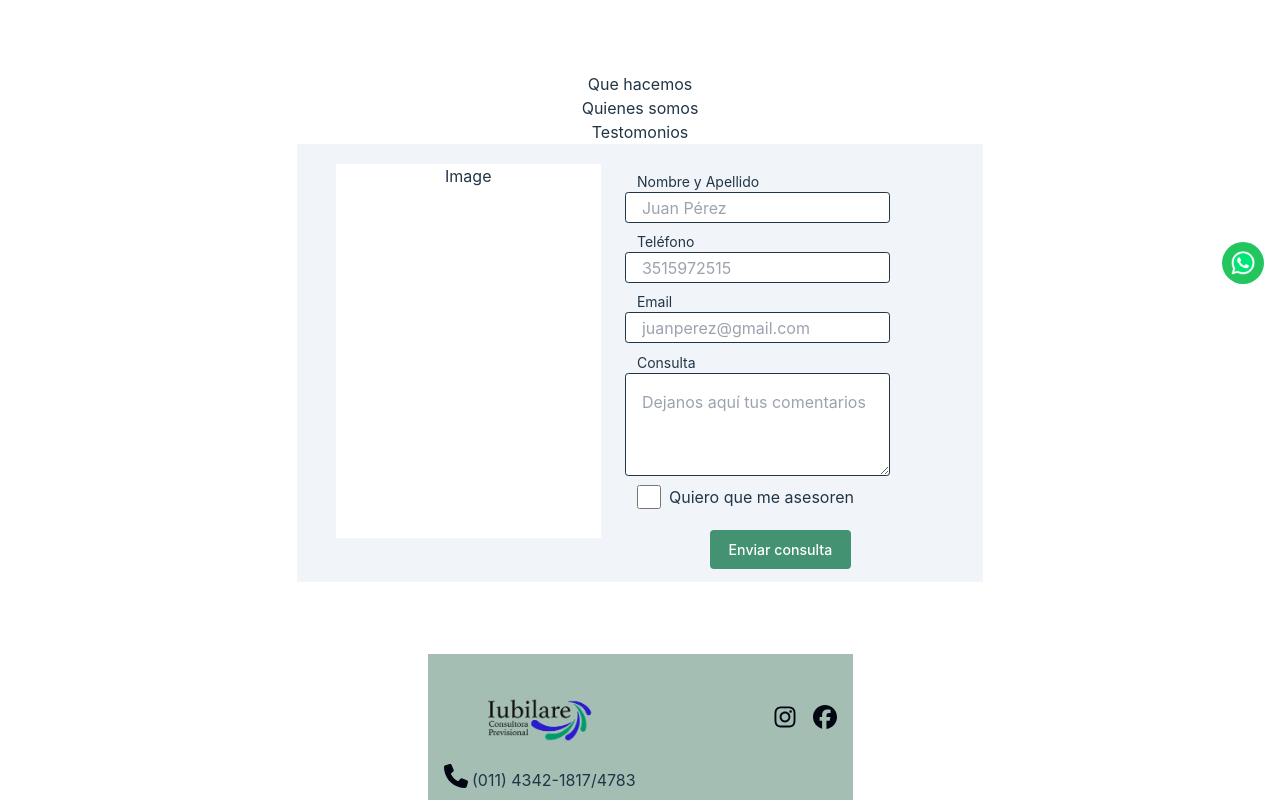
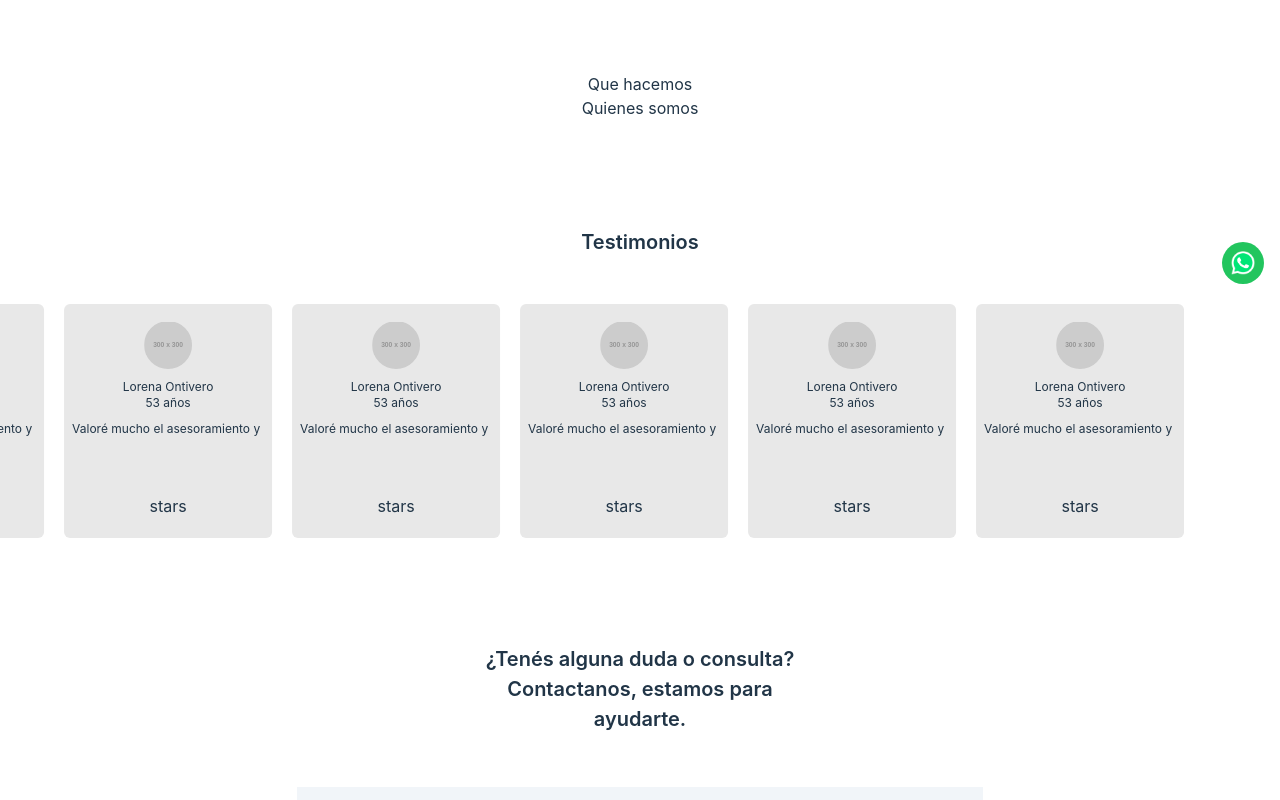
Before and after one commit to FooTalent/iubilare, a React (Vite) app: page / in a window 1280 px wide. Shown: the part 500-1300 px from the top of the page. Built offline with nearby package versions, Linux system fonts and the light colour scheme.

Commit message:
feature/ cards

```diff
--- a/package.json
+++ b/package.json
@@ -20,7 +20,8 @@
     "@mui/material": "^5.15.12",
     "react": "^18.2.0",
     "react-dom": "^18.2.0",
-    "react-router-dom": "^6.22.2"
+    "react-router-dom": "^6.22.2",
+    "swiper": "^11.0.7"
   },
   "devDependencies": {
     "@types/react": "^18.2.56",
--- a/src/App.css
+++ b/src/App.css
@@ -5,7 +5,7 @@
 #root {
   min-height: 100vh;
   min-width: 100%;
-  max-width: 1280px;
+  width: 100%;
   margin: 0;
   text-align: center;
 }
@@ -16,3 +16,16 @@ body {
   display: flex;
   flex-direction: column;
 }
+
+@keyframes scroll {
+	0% {
+		transform: translateX(0);
+	}
+	100% {
+		transform: translateX(calc(-233.92px * 3));
+	}
+}
+
+.animate-scroll {
+	animation: scroll 25s linear infinite;
+}
--- a/src/components/card/Card.tsx
+++ b/src/components/card/Card.tsx
@@ -1,11 +1,32 @@
+import React from "react";
 
-export default function Card (){
+interface CardProps {
+  name: string;
+  age: string;
+  description: string;
+  imageUrl: string;
+}
 
+const Card: React.FC<CardProps> = ({ name, age, description, imageUrl }) => {
+  return (
+    <div className="flex flex-col justify-center items-center bg-[#e8e8e8] w-[208px] h-[233.92px] pt-[18px] pb-[20px] px-[8px] rounded-md">
+      <div className="flex flex-col justify-center items-center w-[192px] h-[171.73px] overflow-hidden">
+        <div className="flex flex-col justify-center items-center w-[95px] h-[84.73px] mb-[13px]">
+          <div className="w-[48.73px] h-[48.73px] mb-[10px]">
+            <img className="rounded-full" src={imageUrl} alt="" />
+          </div>
+          <div>
+            <p className="text-xs">{name}</p>
+            <p className="text-xs">{age}</p>
+          </div>
+        </div>
+        <div className="w-[192px] h-[71px]">
+          <p className="text-xs line-clamp-4">{description}</p>
+        </div>
+      </div>
+      <div>stars</div>
+    </div>
+  );
+};
 
-    return (
-        <>
-        </>
-    )
-
-
-}
+export default Card;
--- a/src/components/form/Form.tsx
+++ b/src/components/form/Form.tsx
@@ -1,10 +1,15 @@
+
 
 export default function Form (){
 
     return (
 
         <>
-
+            <div className="w-[319px] m-auto">
+                <h3 className="text-[20px] font-semibold">¿Tenés alguna duda o consulta?</h3>
+                <h3 className="text-[20px] font-semibold">Contactanos, estamos para ayudarte.</h3>
+            </div>
+            <div className="min-h-[53px]"></div>
             <div className="flex flex-row md:bg-slate-100 md:justify-center md:w-[686px] md:h-[438px] md:m-auto md:pt-[20px] 2xl:w-[1057px] 2xl:h-[675px] 2xl:pt-[48px] 2xl:pb-[48px] 2xl:pl-[60px] 2xl:pr-[60px]">
                 <div className="hidden  md:block md:h-full ">
                         <div className="md:h-[373.89px] md:w-[265.4px] bg-white 2xl:w-[411px] 2xl:h-[576px]">Image</div>
@@ -15,27 +20,27 @@ export default function Form (){
                         <label className="pl-3 text-sm" htmlFor="name">Nombre y Apellido</label>
                         <input className="w-full h-[48px] rounded-md border-solid border-current border focus:outline-none focus:border-active-green pl-4 md:h-[31px] md:w-[265.4px] md:rounded-sm 2xl:h-[48px] 2xl:w-full" placeholder="Juan Pérez" type="text" name="name" id="name" />
                     </div>
-                    <div className="h-[16px] 2xl:min-h[16px]"></div>
+                    <div className="h-[16px] 2xl:min-h-[16px]"></div>
                     <div className="flex flex-col items-start w-full pl-[8.5px] pr-[8.5px]">
                         <label className="pl-3 text-sm" htmlFor="phone">Teléfono</label>
                         <input className="w-full h-[48px] rounded-md border-solid border-current border focus:outline-none focus:border-active-green pl-4 md:h-[31px] md:w-[265.4px] md:rounded-sm 2xl:h-[48px] 2xl:w-full" placeholder="3515972515" type="text" name="phone" id="phone" />
                     </div>
-                    <div className="h-[16px] 2xl:min-h[16px]"></div>
+                    <div className="h-[16px] 2xl:min-h-[16px]"></div>
                     <div className="flex flex-col items-start w-full pl-[8.5px] pr-[8.5px]">
                         <label className="pl-3 text-sm" htmlFor="phone">Email</label>
                         <input className="w-full h-[48px] rounded-md border-solid border-current border focus:outline-none focus:border-active-green pl-4 md:h-[31px] md:w-[265.4px] md:rounded-sm 2xl:h-[48px] 2xl:w-full" placeholder="juanperez@gmail.com" type="text" name="phone" id="phone" />
                     </div>
-                    <div className="h-[16px] 2xl:min-h[16px]"></div>
+                    <div className="h-[16px] 2xl:min-h-[16px]"></div>
                     <div className="flex flex-col items-start w-full pl-[8.5px] pr-[8.5px]">
                         <label className="pl-3 text-sm" htmlFor="phone">Consulta</label>
                         <textarea className="w-full h-[160px] rounded-md border-solid border-current border focus:outline-none focus:border-active-green pl-4 pt-4 md:w-[265.4px] md:h-[103.32px] md:rounded-sm 2xl:h-[160px] 2xl:w-full" placeholder="Dejanos aquí tus comentarios" name="" id=""></textarea>
                     </div>
-                    <div className="h-[16px] 2xl:min-h[16px]"></div>
+                    <div className="h-[16px] 2xl:min-h-[16px]"></div>
                     <div className="flex items-start w-full pl-[8.5px] pr-[8.5px]">
                         <input className="w-[24px] h-[24px] ml-[12px]" type="checkbox" name="checkbox" id="checkbox" />
                         <label className="ml-2" htmlFor="checkbox">Quiero que me asesoren</label>
                     </div>
-                    <div className="h-[36px]"></div>
+                    <div className="h-[36px] min-h-[36px]"></div>
                     <div className="w-full pl-[7.5px] pr-[7.5px]">
                         <button className="w-full active:text-active-green hover:text-inherit md:inline-block py-2 px-4 bg-button-green text-white rounded hover:bg-button-hover-green hover:text-white active:bg-active-green outline-none focus:border focus:outline-none md:w-[140.13px] md:text-[14.14px]">Enviar consulta</button>
                     </div>
--- a/src/views/Home.tsx
+++ b/src/views/Home.tsx
@@ -1,9 +1,20 @@
-import Form from "../components/form/Form"
+import Card from "../components/card/Card";
+import Form from "../components/form/Form";
 
 
 export default function Home() {
 
+    const cards = [
+        { id: 1, name: "Lorena Ontivero", age: "53 años",description: "Valoré mucho el asesoramiento y  permanente contacto con Cristian, y agradezco nuevamente tu trabajo eficiente y el de todo tu equipo en general", imageUrl: "https://via.placeholder.com/300" },
+        { id: 2, name: "Lorena Ontivero", age: "53 años",description: "Valoré mucho el asesoramiento y  permanente contacto con Cristian, y agradezco nuevamente tu trabajo eficiente y el de todo tu equipo en general", imageUrl: "https://via.placeholder.com/300" },
+        { id: 3, name: "Lorena Ontivero", age: "53 años",description: "Valoré mucho el asesoramiento y  permanente contacto con Cristian, y agradezco nuevamente tu trabajo eficiente y el de todo tu equipo en general", imageUrl: "https://via.placeholder.com/300" },
+        ];
+
+        const data = [... cards, ... cards];
+
     return (
+
+
         <>
             <div className="text-center mb-40" >
             27 años de experiencia. Asesoramiento personalizado.
@@ -17,10 +28,24 @@ export default function Home() {
             <div>
                 Quienes somos
             </div>
-            <div>
-                Testomonios
-                <Form></Form>
-            </div>
+
+            <div className="min-h-[108px]"></div>
+            <div><h2 className="text-xl font-semibold">Testimonios</h2></div>
+            <div className="min-h-[48px]"></div>
+
+				<div className='overflow-hidden w-full h-full'>
+					<div className='flex whitespace-nowrap animate-scroll gap-5'>
+                    {data.map((card, index) => (
+                        <Card key={index} name={card.name} age={card.age} description={card.description} imageUrl={card.imageUrl} />
+                    ))}
+					</div>
+				</div>
+
+
+
+            <div className="min-h-[106.08px]"></div>
+            <Form></Form>
+
             <footer className="text-center py-4">
             </footer>
         </>
```
Also changed, not shown: 1 other file (tests, documents, lock files or other folders).
